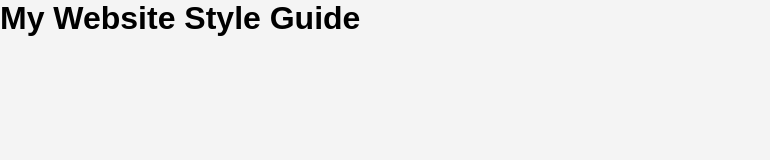
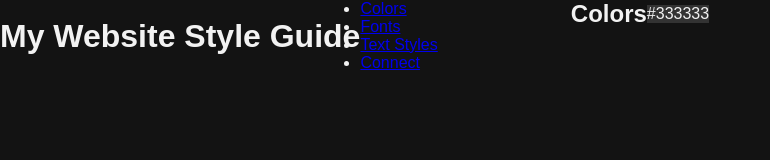
Before and after one commit to mauromltn/WebsiteStyleGuide, a plain HTML site: page index.html in a window 1280 px wide. Shown: the top 160 px of the page, without its empty margins (0-770 px from the left). Drawn offline with Linux system fonts and the light colour scheme.

Commit message:
feat: add header and update CSS styles

```diff
--- a/index.html
+++ b/index.html
@@ -4,12 +4,23 @@
   <meta charset="UTF-8">
   <meta name="viewport" content="width=device-width, initial-scale=1.0">
   <title>Style Guide</title>
-  <link rel="stylesheet" type="text/css" href="styles.css">
+  <link rel="stylesheet" type="text/css" href="style.css">
 </head>
 <body>
-  <h1>My Website Style Guide</h1>
+  <header>
+    <h1>My Website Style Guide</h1>
+    <nav>
+      <ul>
+        <li><a href="#">Colors</a></li>
+        <li><a href="#">Fonts</a></li>
+        <li><a href="#">Text Styles</a></li>
+        <li><a href="#">Connect</a></li>
+      </ul>
+    </nav>
+  </header>
   <section class="colors">
-
+    <h2>Colors</h2>
+    <div class="color" style="background-color: #333333">#333333</div>
   </section>
   <section class="fonts">
 
--- /dev/null
+++ b/style.css
@@ -0,0 +1,26 @@
+* {
+    margin: 0;
+    padding: 0;
+    box-sizing: border-box;
+    scroll-behavior: smooth;
+}
+
+body {
+    font-family: 'Poppins', sans-serif;
+    background-color: #131313;
+    color: #f2f2f2;
+}
+
+header {
+    display: flex;
+    justify-content: space-between;
+    align-items: center;
+    position: fixed;
+
+}
+
+section {
+    display: flex;
+    justify-content: center;
+    align-items: center;
+}
--- a/styles.css
+++ /dev/null
@@ -1,18 +0,0 @@
-* {
-    margin: 0;
-    padding: 0;
-    box-sizing: border-box;
-
-}
-
-body {
-    font-family: 'Poppins', sans-serif;
-    background-color: #f4f4f4;
-}
-
-section {
-    display: flex;
-    justify-content: center;
-    align-items: center;
-    height: 100vh;
-}
```
Also changed, not shown: 2 other files.
